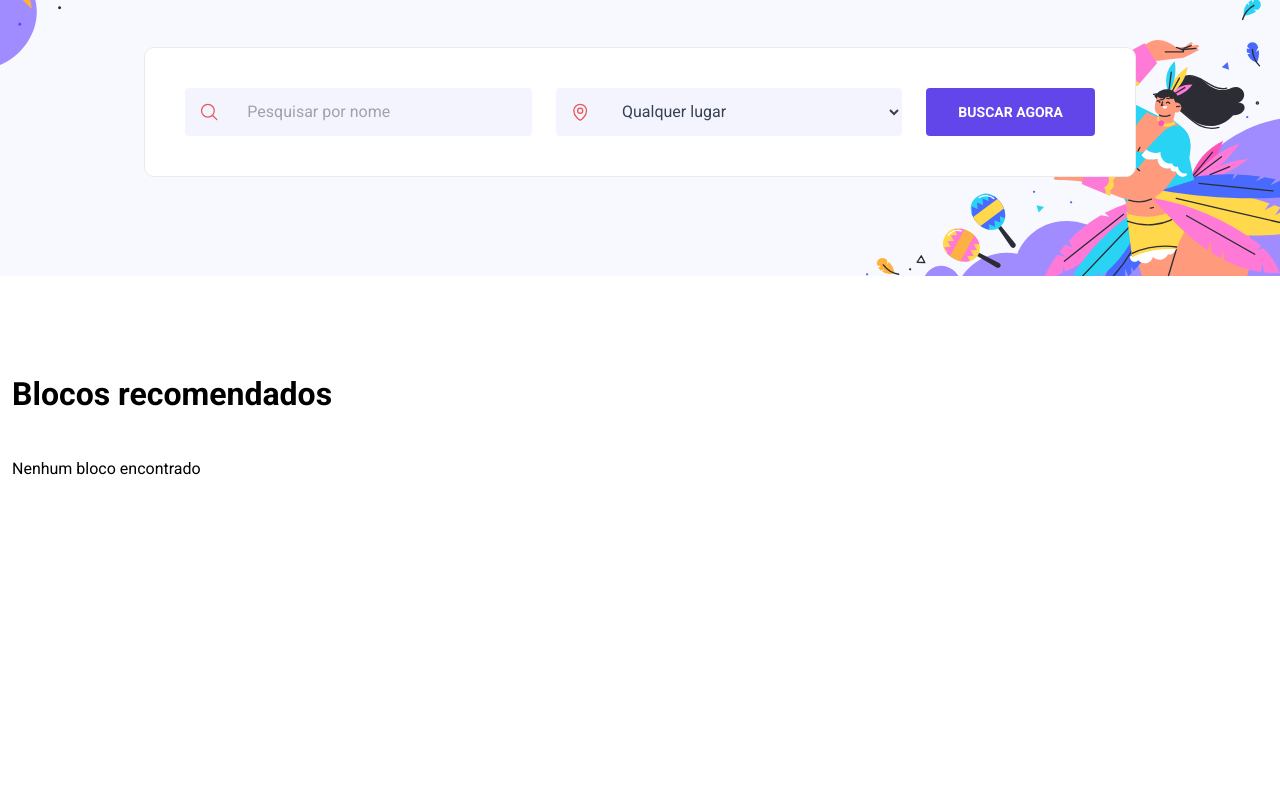
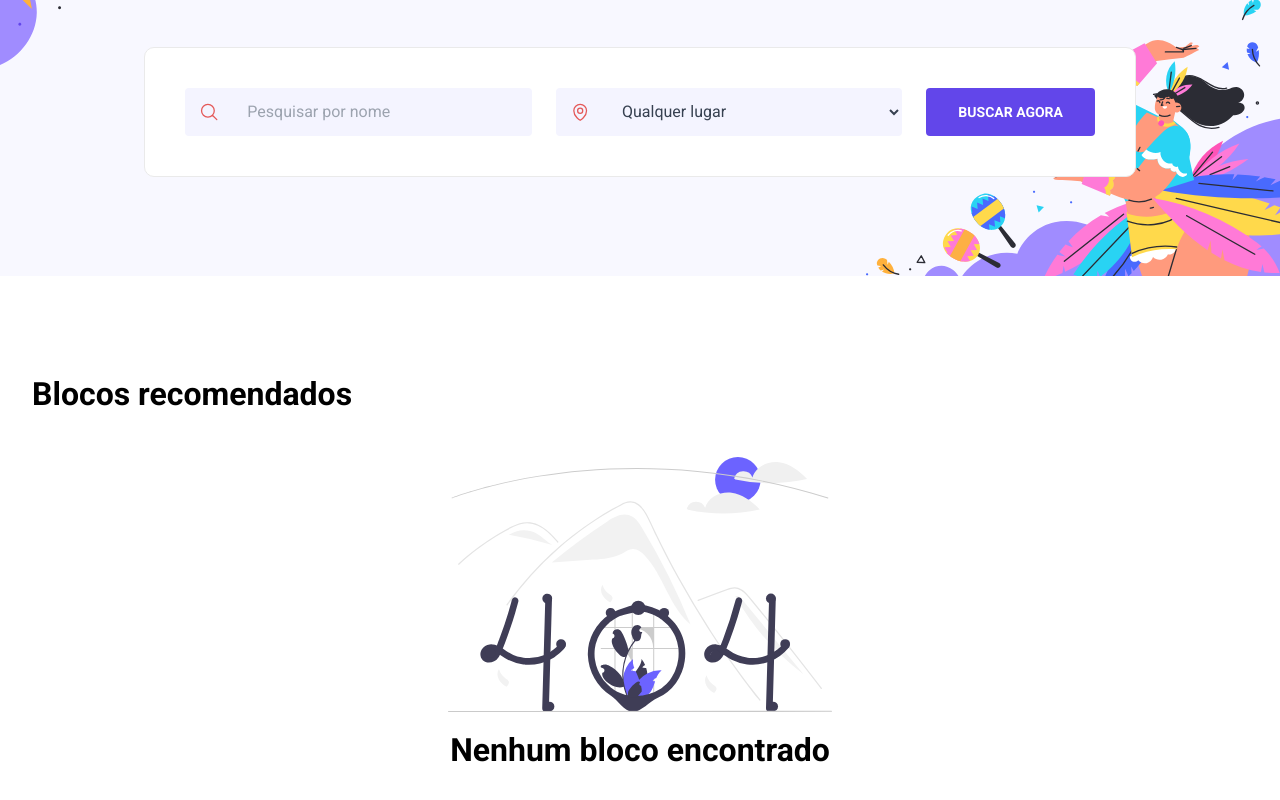
Before and after one commit to victormedeiros1/carnaval-bora-codar-7, a React (Vite) app: page / in a window 1280 px wide. Shown: the part 256-1056 px from the top of the page. Before the commit the page ends 800 px from the top, so only its background shows below. Built offline with nearby package versions, Linux system fonts and the light colour scheme.

Commit message:
feat: if not found blocks show 404

```diff
--- a/src/components/BlocksList/components/Block/index.tsx
+++ b/src/components/BlocksList/components/Block/index.tsx
@@ -1,3 +1,5 @@
+import { MapPinIcon } from "@heroicons/react/24/outline";
+
 interface Props {
   name: string;
   cover: string;
@@ -18,7 +20,10 @@ export default function Block({ name, description, cover, location }: Props) {
       <div className="flex flex-col gap-4 p-4">
         <h3 className="text-md font-bold">{name}</h3>
         <h4 className="text-sm">{description}</h4>
-        <h5 className="text-sm">{location}</h5>
+        <div className="flex">
+          <MapPinIcon className="h-6 w-6 text-red mr-2 " />
+          <h5 className="text-sm">{location}</h5>
+        </div>
       </div>
     </article>
   );
--- a/src/components/BlocksList/index.tsx
+++ b/src/components/BlocksList/index.tsx
@@ -38,7 +38,7 @@ const blocksArray = [
   },
 ];
 export default function BlocksList() {
-  const { blocks, setBlocks } = useBlocks();
+  const { setBlocks } = useBlocks();
   const { visibleBlocks } = useVisibleBlocks();
 
   // API
@@ -55,13 +55,13 @@ export default function BlocksList() {
   });
 
   return (
-    <section className="max-w-[78.5rem] mx-auto my-0 p">
-      <header className="mb-10 mt-24">
+    <section className="max-w-[78.5rem] mx-auto my-24 px-5">
+      <header className="mb-10">
         <h3 className="text-lg font-bold">Blocos recomendados</h3>
       </header>
-      <div className="grid grid-cols-3 gap-8">
-        {visibleBlocks.length > 0 ? (
-          visibleBlocks?.map(({ id, name, description, cover, location }) => (
+      {visibleBlocks.length > 0 ? (
+        visibleBlocks?.map(({ id, name, description, cover, location }) => (
+          <div className="grid grid-cols-3 gap-8">
             <Block
               key={id}
               name={name}
@@ -69,11 +69,14 @@ export default function BlocksList() {
               description={description}
               location={location}
             />
-          ))
-        ) : (
-          <div>Nenhum bloco encontrado</div>
-        )}
-      </div>
+          </div>
+        ))
+      ) : (
+        <div className="w-full flex items-center flex-col">
+          <img className="w-96 mx-auto" src="/src/assets/images/404.svg" />
+          <h2 className="text-lg font-bold mt-4">Nenhum bloco encontrado</h2>
+        </div>
+      )}
     </section>
   );
 }
```
Also changed, not shown: src/assets/images/404.svg (added).
